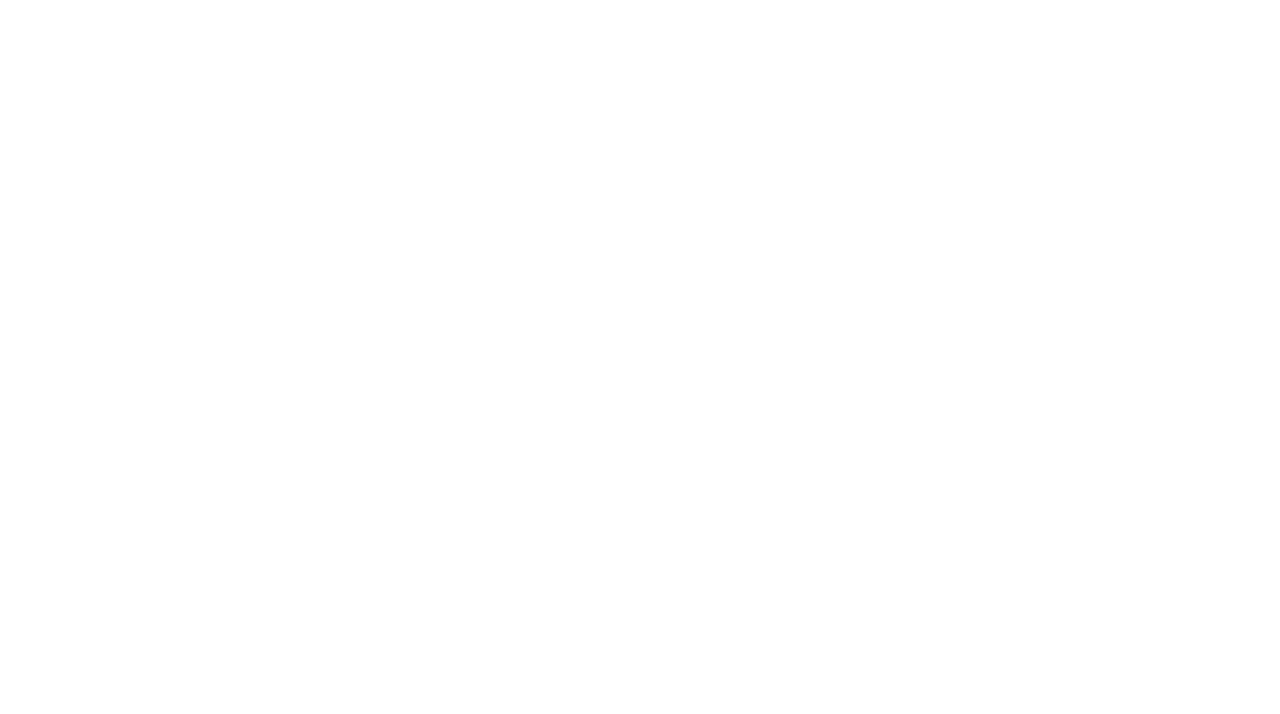
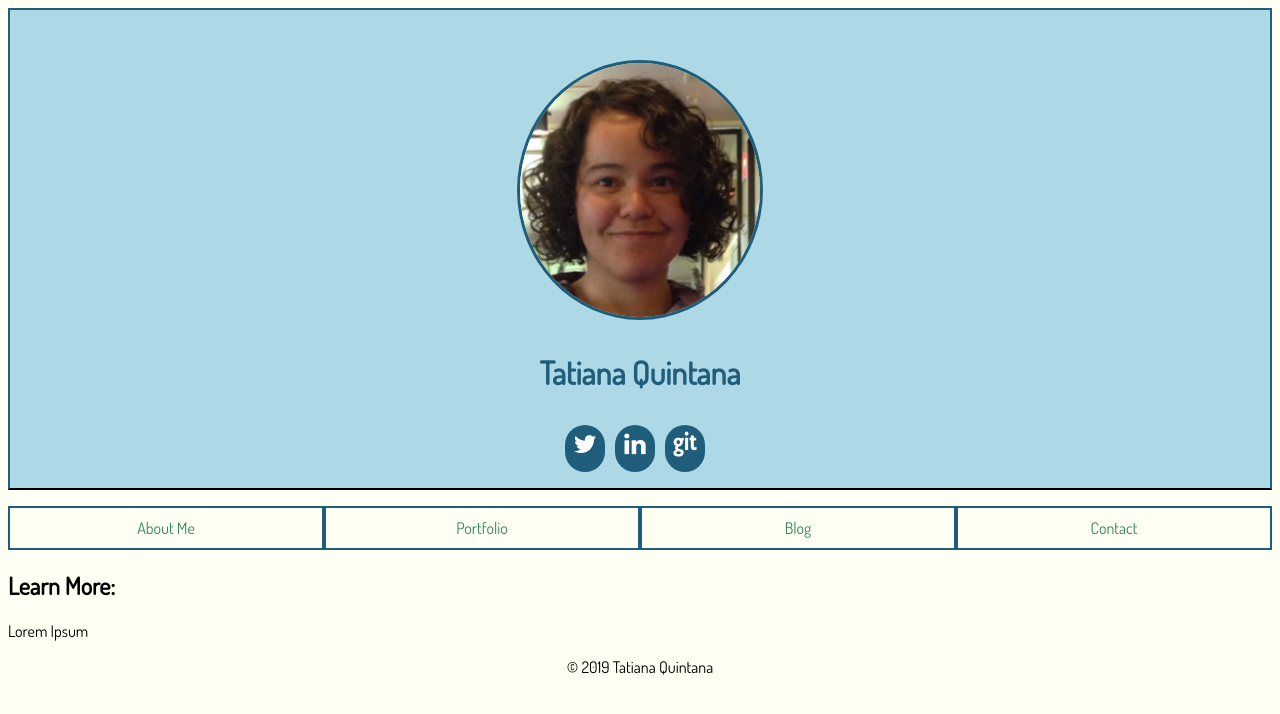
Before and after one commit to tatsqui/portfolio-website, a plain HTML site: page lib/about.html in a window 1280 px wide. Drawn offline with Linux system fonts and the light colour scheme; files that its build step writes are made by us from their sources.

Commit message:
adding uniform styling

```diff
--- a/index.html
+++ b/index.html
@@ -5,12 +5,14 @@
     <meta name="viewport" content="width=device-width, initial-scale=1.0">
     <meta http-equiv="X-UA-Compatible" content="ie=edge">
     <link href="styles/style.css" rel="stylesheet">
+    <link href="styles/index.css" rel="stylesheet">
+
     <link rel="stylesheet" href="https://maxcdn.bootstrapcdn.com/font-awesome/4.4.0/css/font-awesome.min.css">
     <title>Tatiana Q</title>
   </head>
   <body>
-      <header class="grid-about-me">
-        <a href="#photo-of-tati">
+      <header class="grid-header">
+        <a href="index.html">
           <img src="images/tatiana.png" alt="Photo of Tatiana" />
           <h1>Tatiana Quintana</h1>
         </a>
@@ -24,14 +26,15 @@
       </header>
       <nav>
           <ul>
-            <li><a href="#">About Me</a></li>
-            <li><a href="#">Portfolio</a></li>
-            <li><a href="#">Blog</a></li>
-            <li><a href="#">Contact</a></li>
+            <li><a href="lib/about.html">About Me</a></li>
+            <li><a href="lib/portfolio.html">Portfolio</a></li>
+            <li><a href="lib/blog.html">Blog</a></li>
+            <li><a href="lib/contact.html">Contact</a></li>
           </ul>
         </nav>
       <main class="grid-main-content">
         <article id="bio">
+          <h1>About Me</h1>
           <p>
             I am an aspiring full stack software developer currently located in Seattle.
             I am interested in collaborating with companies that promote human-centered intuitive design practices,
--- a/lib/about.html
+++ b/lib/about.html
@@ -0,0 +1,47 @@
+<!DOCTYPE html>
+<html lang="en">
+  <head>
+    <meta charset="UTF-8">
+    <meta name="viewport" content="width=device-width, initial-scale=1.0">
+    <meta http-equiv="X-UA-Compatible" content="ie=edge">
+    <link href="../styles/style.css" rel="stylesheet">
+    <link href="styles/about.css" rel="stylesheet">
+
+    <link rel="stylesheet" href="https://maxcdn.bootstrapcdn.com/font-awesome/4.4.0/css/font-awesome.min.css">
+    <title>Tatiana Q</title>
+  </head>
+  <body>
+      <header class="grid-header">
+        <a href="../index.html">
+          <img src="../images/tatiana.png" alt="Photo of Tatiana" />
+          <h1>Tatiana Quintana</h1>
+        </a>
+        <div class="social-media">
+            <ul class="social-network">
+              <li><a href="https://twitter.com/tatsqui" rel="external nofollow" title="Twitter"><i class="fa fa-twitter"></i></a></li>
+              <li><a href="https://www.linkedin.com/in/tatiana-quintana-53849060/" rel="external nofollow"><i class="fa fa-linkedin"></i></a></li>
+              <li><a href="https://github.com/tatsqui" rel="external nofollow" title="GitHub"><i class="fa fa-git"></i></a></li>
+            </ul>
+        </div>
+      </header>
+      <nav>
+          <ul>
+            <li><a href="about.html">About Me</a></li>
+            <li><a href="portfolio.html">Portfolio</a></li>
+            <li><a href="blog.html">Blog</a></li>
+            <li><a href="contact.html">Contact</a></li>
+          </ul>
+        </nav>
+      <main class="grid-main-content">
+        <article id="about-me">
+          <h2>Learn More:</h2>
+          <p>
+            Lorem Ipsum
+          </p>
+        </article>
+      </main>
+      <footer class="grid-footer">
+        &copy; 2019 Tatiana Quintana
+      </footer>
+  </body>
+</html>
--- a/styles/index.css
+++ b/styles/index.css
@@ -0,0 +1,6 @@
+#bio p{
+  display: block;
+  margin-right: 3em;
+  margin-left: 3em;
+
+}
--- a/styles/style.css
+++ b/styles/style.css
@@ -48,26 +48,26 @@ header {
   background: lightblue;
   border: 2px solid #205D7A;
 }
-.grid-about-me {
+.grid-header {
   grid-column: span 3;
   justify-content: center;
   text-align: center;
   border-bottom: 2px solid black;
 }
 
-.grid-about-me a {
+.grid-header a {
   text-decoration: none;
   color: #205D7A;
 
 }
 
-.grid-about-me a:hover {
+.grid-header a:hover {
   text-decoration: none;
   color: #007bb6
 }
 
 /* photo of moi */
-.grid-about-me img {
+.grid-header img {
   display: block;
   border: 3px solid #205D7A;
   border-radius: 50%;
@@ -126,14 +126,6 @@ img {
 	opacity: .7;
 }
 
-#bio p{
-  display: block;
-
-  margin-right: 3em;
-  margin-left: 3em;
-
-}
-
 .grid-footer {
   grid-column: span 3;
   text-align: center;
```
Also changed, not shown: lib/portfolio.html (+46 -0 lines).
